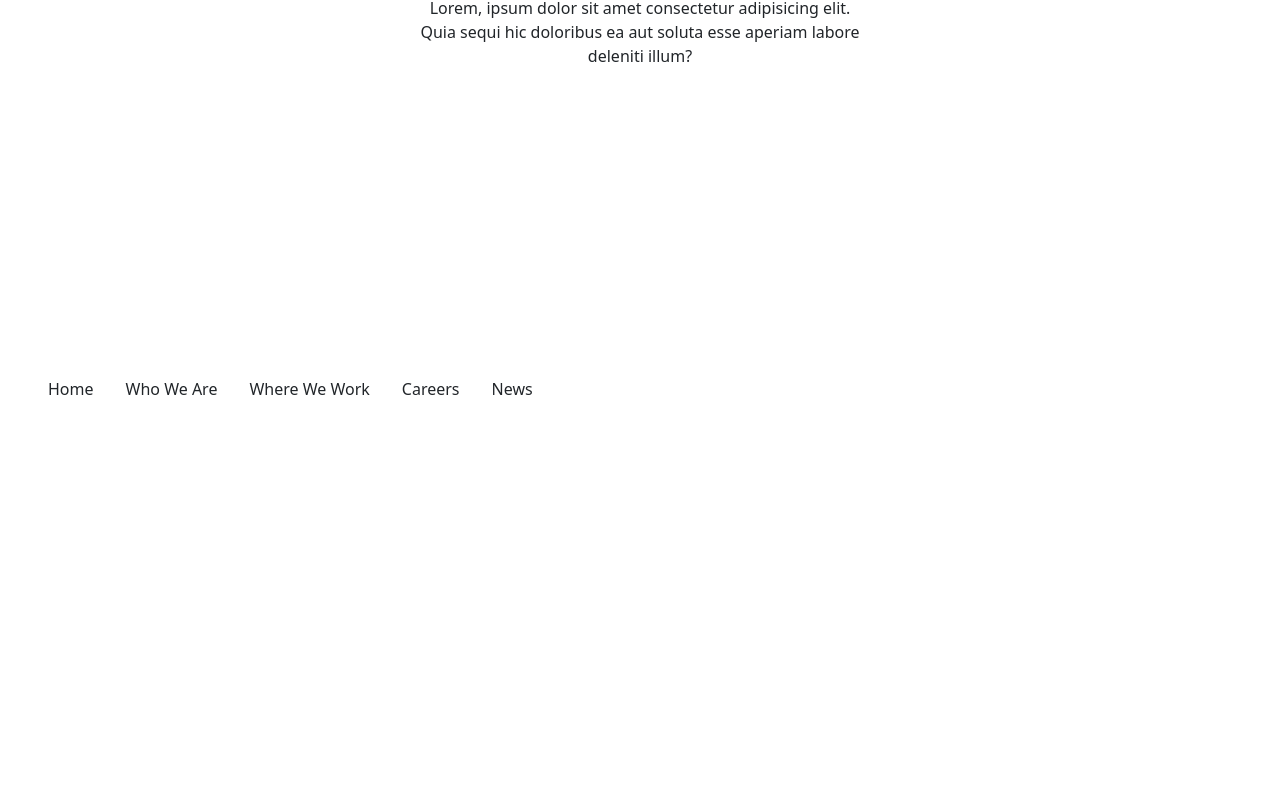
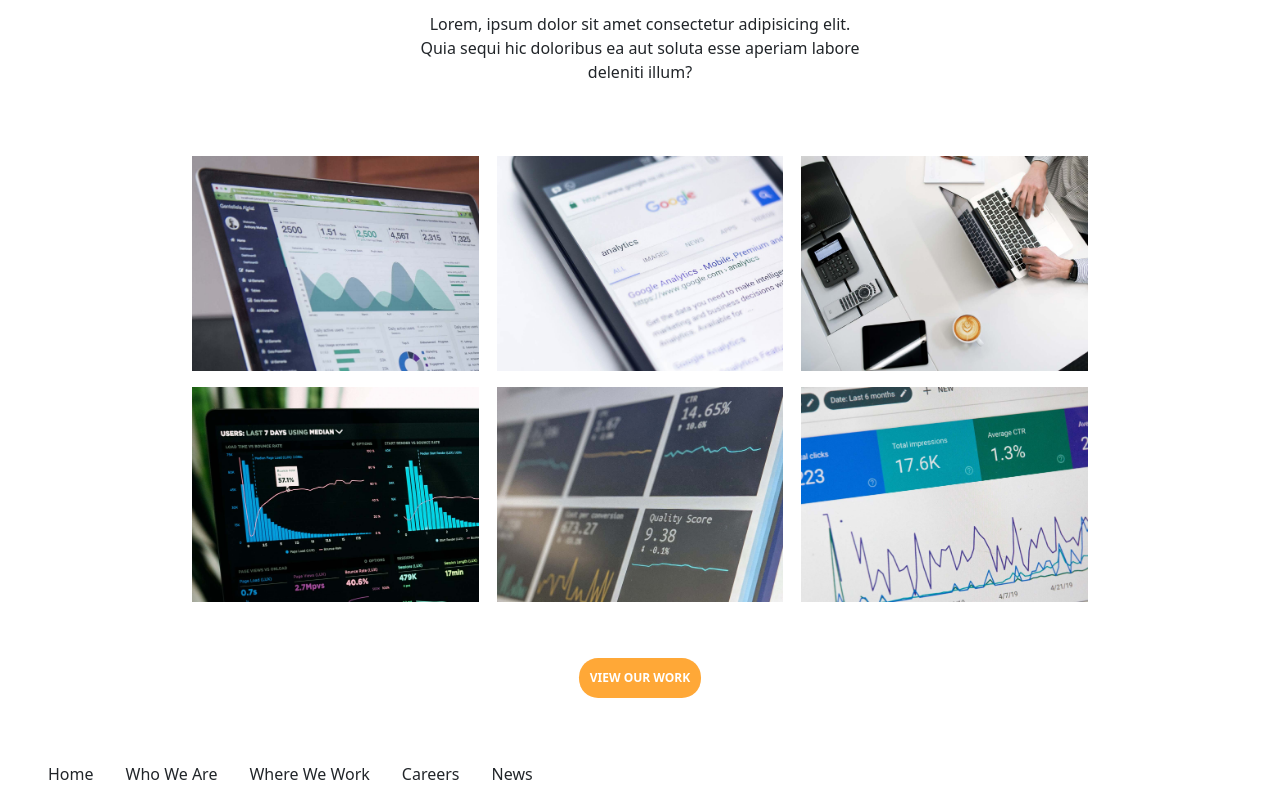
Before and after one commit to DezVibez/proj-html-vuejs, a Vue app: page / in a window 1280 px wide. Shown: the part 2218-3020 px from the top of the page. Before the commit the page ends 2635 px from the top, so only its background shows below. Built offline with nearby package versions, Linux system fonts and the light colour scheme.

Commit message:
our work section finita

```diff
--- a/src/assets/sass/_buttons.scss
+++ b/src/assets/sass/_buttons.scss
@@ -4,6 +4,7 @@
     padding: 0.7rem;
     border-radius: 1.2rem;
     color: white;
+    border: none;
     background-color: $primary_col;
 }
 
--- a/src/components/BaseMain.vue
+++ b/src/components/BaseMain.vue
@@ -79,25 +79,53 @@
 
   </div>
 
-  <div class="our-work">
+  <div class="our-work py-3">
 
     <div class="my-container">
       <div class="text-center mx-auto py-5">
         <h2 class="fw-bold my-3">
-          See Our Top Notch Services
+          Our Work
         </h2>
 
         <p class="w-50 mx-auto">
           Lorem, ipsum dolor sit amet consectetur adipisicing elit. Quia sequi hic doloribus ea aut soluta esse aperiam labore deleniti illum?
         </p>
       </div>
+
+      <div class="our-work-card-box d-flex flex-wrap justify-content-between mb-3">
+        <div class="our-work-card my-2">
+          <img class="img-fluid" src="../assets/images/case-study-gallery-1-1.jpg" alt="">
+        </div>
+        <div class="our-work-card my-2">
+          <img class="img-fluid" src="../assets/images/case-study-gallery-2.jpg" alt="">
+        </div>
+        <div class="our-work-card my-2">
+          <img class="img-fluid" src="../assets/images/case-study-gallery-3-1.jpg" alt="">
+        </div>
+        <div class="our-work-card my-2">
+          <img class="img-fluid" src="../assets/images/case-study-gallery-4-1.jpg" alt="">
+        </div>
+        <div class="our-work-card my-2">
+          <img class="img-fluid" src="../assets/images/case-study-gallery-5-1.jpg" alt="">
+        </div>
+        <div class="our-work-card my-2">
+          <img class="img-fluid" src="../assets/images/case-study-gallery-6-1.jpg" alt="">
+        </div>
+
+
+      </div>
+
+      <div class="d-flex justify-content-center my-5">
+        <button class="main-btn fw-bold general-font">
+        VIEW OUR WORK
+        </button>
+      </div>
+
     </div>
 
   </div>
 
-  <div>
 
-  </div>
 
 </div>
 </template>
@@ -157,6 +185,10 @@ export default {
 
 //our-work-section
 .our-work{
-  height:500px
+
+
+  .our-work-card{
+    width: 32%;
+  }
 }
 </style>
```
